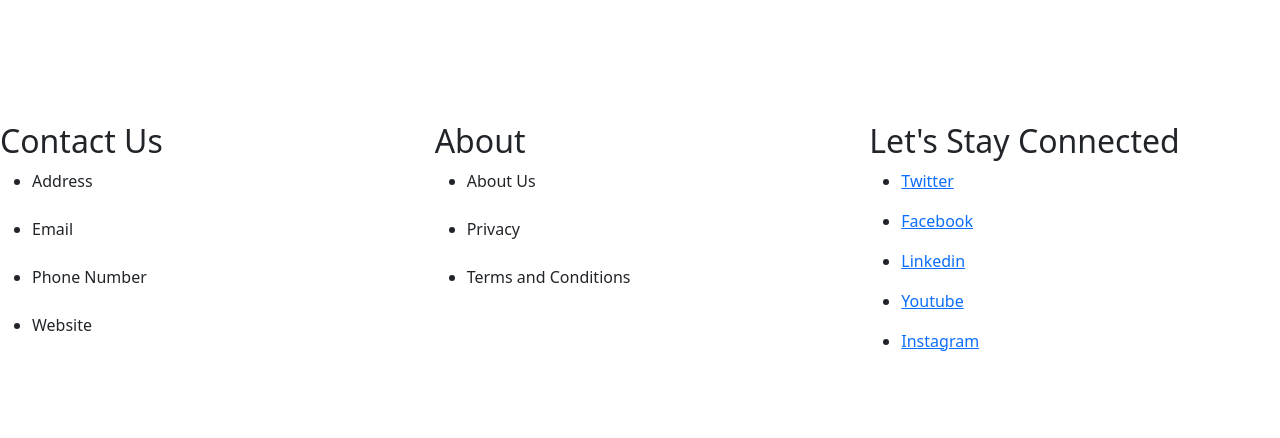
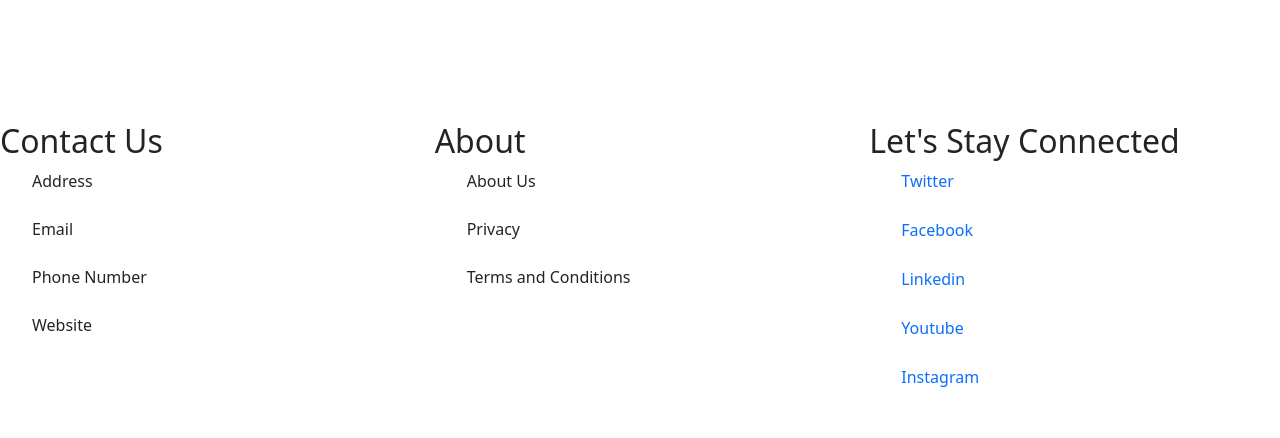
Before and after one commit to dom-edu/light-show-portal, a Flask app: page / in a window 1280 px wide. Shown: the part 614-1052 px from the top of the page. Before the commit the page ends 965 px from the top, so only its background shows below. Run offline with Flask 3, Linux system fonts and the light colour scheme.

Commit message:
Fix spacing between links to closely mirror the spacing of the other columns in the footer

```diff
--- a/static/main.css
+++ b/static/main.css
@@ -26,6 +26,7 @@ code {
 .logo {
     margin-left: -70px
 }
+
 /* Header section on the home page */
 header {
   background-image: url('./images/hcz-background.jpeg');
@@ -63,3 +64,33 @@ header center {
 h1 {
     color: white;
 }
+
+.footer ul{
+    list-style-type: none;
+    margin-left: -20px;
+  }
+
+.footer i {
+    padding: 15px 10px;
+}
+
+.footer .btn {
+    background-color: green;
+    color: #fff;
+}
+
+#socials li {
+    margin-bottom: 25px;
+}
+
+.social-link {
+    text-decoration: none;
+}
+
+.social-link:hover {
+    text-decoration: underline; /* Optional: Adds underline on hover for better UX */
+}
+
+.social-link-text {
+    display: inline;
+}
```
